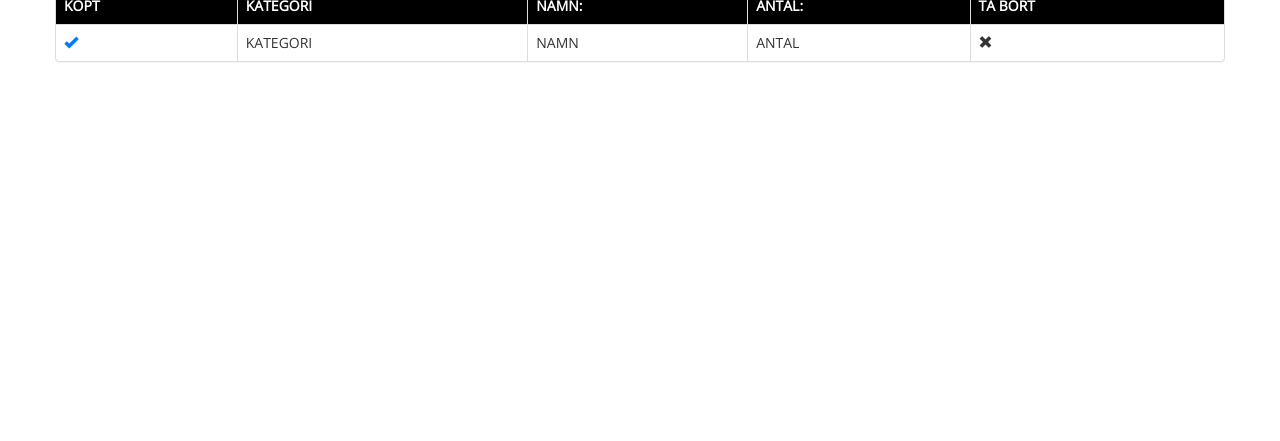
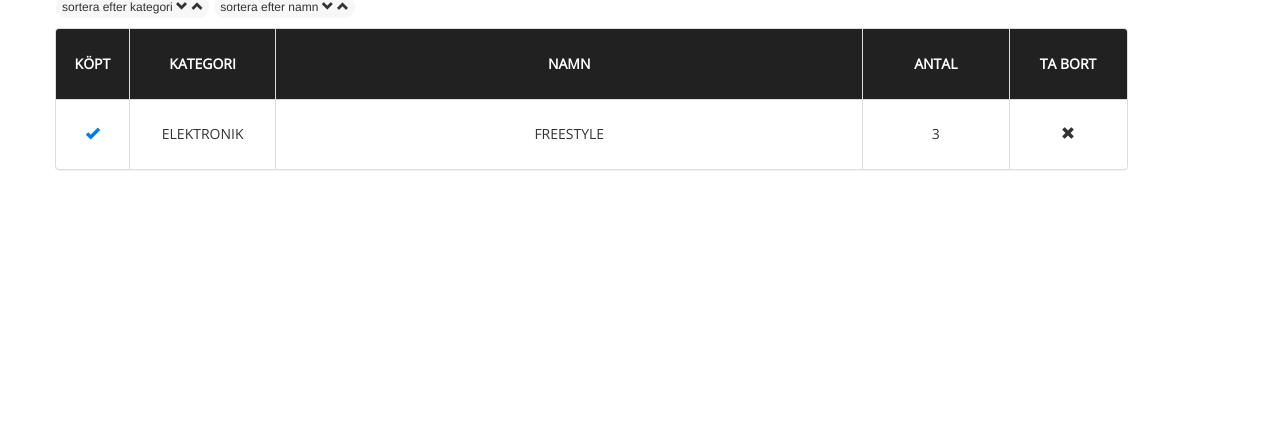
Before and after one commit to Sajgon/shoppinglist-selenium-test, a website with bundled scripts: page index.html in a window 1280 px wide. Shown: the part 359-800 px from the top of the page. Built offline with nearby package versions, Linux system fonts and the light colour scheme.

Commit message:
Listvyn i shoppinglistan ser nu ut som wireframen

```diff
--- a/index.html
+++ b/index.html
@@ -8,7 +8,7 @@
 	<!-- Latest compiled and minified CSS -->
 	<link rel="stylesheet" href="https://maxcdn.bootstrapcdn.com/bootstrap/3.3.7/css/bootstrap.min.css">
 	<link rel="stylesheet" href="main.css">
-<link href="https://fonts.googleapis.com/css?family=Open+Sans" rel="stylesheet">
+	<link href="https://fonts.googleapis.com/css?family=Open+Sans:300" rel="stylesheet">
 
 
 	<!-- Fake Module -->
@@ -75,30 +75,38 @@
                 </div>
             </form>
 
+			<h2>LISTANS NAMN</h2>
+			<!-- Kategorisortering -->
+			<button type="button" class="btn btn-secondary btn-xs">sortera efter kategori <span class="glyphicon glyphicon-chevron-down"></span> <span class="glyphicon glyphicon-chevron-up"></span></button>
 
-			<div class="panel panel-default">
+			<!-- Namnsortering -->
+            <button type="button" class="btn btn-secondary btn-xs">sortera efter namn <span class="glyphicon glyphicon-chevron-down"></span> <span class="glyphicon glyphicon-chevron-up"></span></button>
+
+			<!-- Panel -->
+			<div class="panel panel-default row col-sm-11 nopadding">
 			  <!-- Default panel contents -->
-			  <div class="panel-heading">RUBRIK</div>
 
 			  <!-- Table -->
 			  <div class="table-responsive">
 			  <table class="table table-bordered">
+			  	<!-- Tablehead -->
 			    <thead>
 			      <tr>
-				    <th>KÖPT</th>
-		   			<th>KATEGORI</th>
-		    		<th>NAMN:</th>
-		    		<th>ANTAL:</th>
-		    		<th>TA BORT</th>
+				    <th class="thKopt" ">KÖPT</th>
+		   			<th class="thKategori">KATEGORI</th>
+		    		<th class="thNamn">NAMN</th>
+		    		<th class="thAntal">ANTAL</th>
+		    		<th class="thTaBort">TA BORT</th>
 			      </tr>
 			    </thead>
+			    <!-- Tablebody -->
 			    <tbody>
 			      <tr>
-			        <td class="tdKopt"><span style="color: #007AFF;;" class="glyphicon glyphicon-ok"></span></td>
-			        <td class="tdKategori">KATEGORI</td>
-			        <td class="tdNamn">NAMN</td>
-			        <td class="tdAntal">ANTAL</td>
-			        <td class="tdTaBort"><span class="glyphicon glyphicon-remove"></span></td>
+			        <td><span style="color: #007AFF;" class="glyphicon glyphicon-ok"></span></td>
+			        <td>ELEKTRONIK</td>
+			        <td>FREESTYLE</td>
+			        <td>3</td>
+			        <td><span class="glyphicon glyphicon-remove"></span></td>
 			      </tr>
 			    </tbody>
 			  </table>
--- a/main.css
+++ b/main.css
@@ -26,11 +26,50 @@
 	background-color: #5ac8fa;
 }
 thead{
-	background-color: black;
+	background-color: #212121;
 	color: white;
 	font-family: 'Open Sans', sans-serif;
+
+}
+th{
+  height:70px;
+  vertical-align: middle !important;
+}
+td{
+  height:70px;
+  vertical-align: middle !important;
+  text-align: center;
 }
 tbody{
 
 	font-family: 'Open Sans', sans-serif;
 }
+.nopadding{
+    padding: 0 !important;
+    margin: 0 !important;
+}
+.thKopt{
+	text-align: center;
+	width: 5%;
+}
+.thKategori{
+	width: 10%;
+	text-align: center;
+}
+.thNamn{
+	width: 40%;
+	text-align: center;
+}
+.thAntal{
+	width: 10%;
+	text-align: center;
+}
+.thTaBort{
+	width: 8%;
+	text-align: center;
+}
+.btn-secondary{
+	margin: 2px 0px 10px 1px;
+	background-color: #f7f7f7;
+	border-radius: 25px;
+}
```
